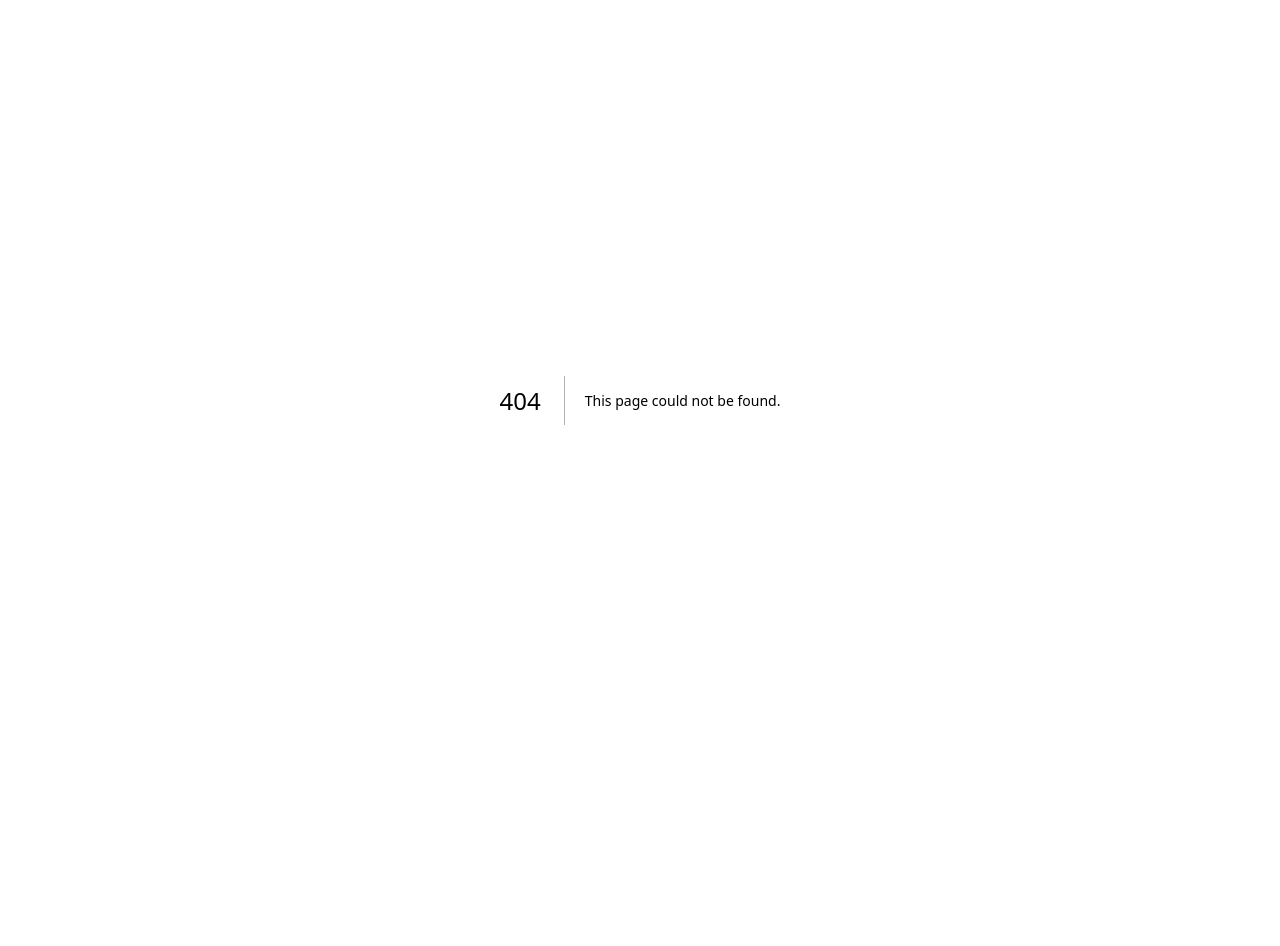
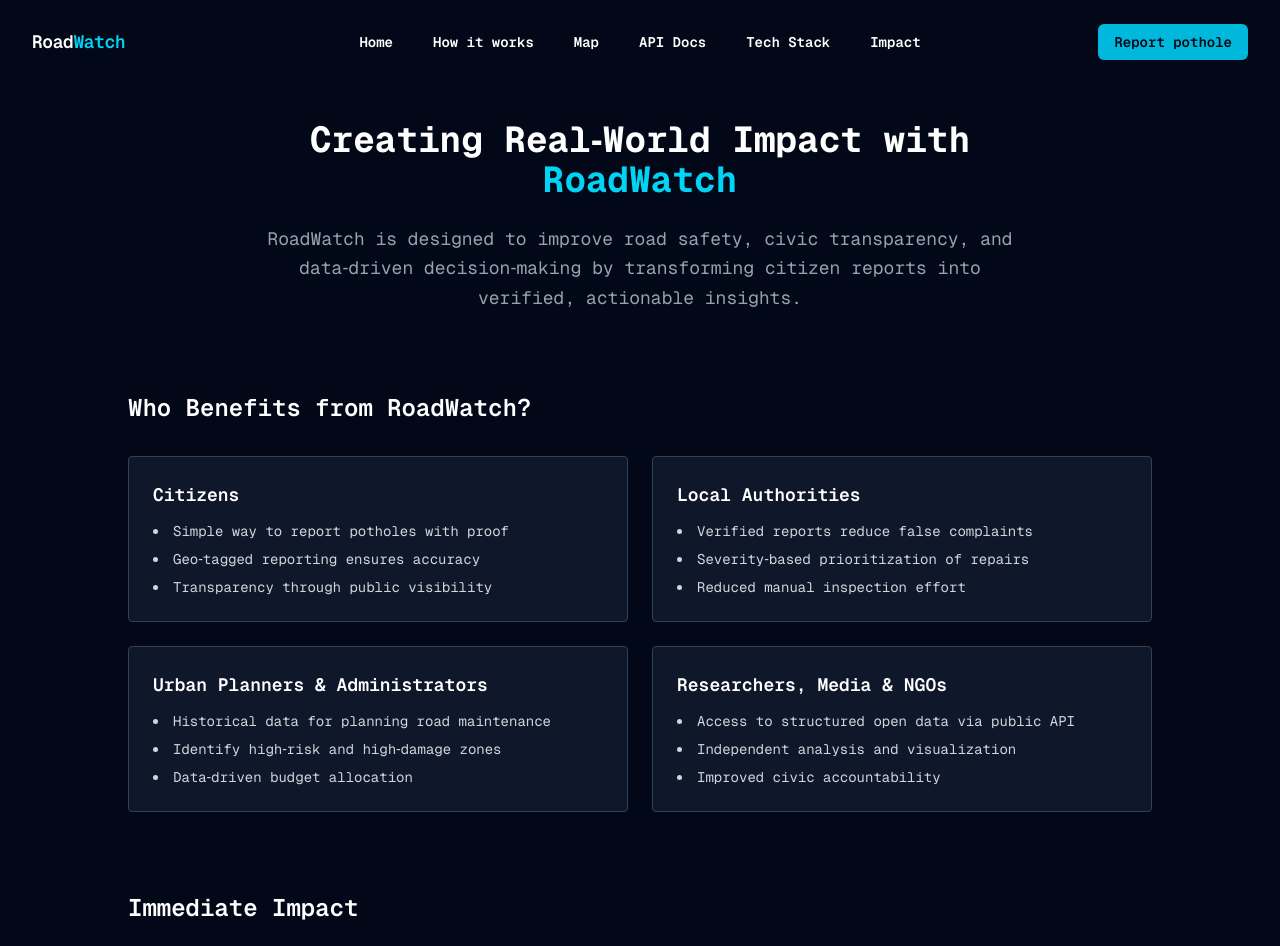
Before and after one commit to eklavyadev/roadwatch, a Next.js app: page /impact in a window 1280 px wide. Before the commit this address had no page. Shown: the top 946 px of the page. Before the commit the page ends 800 px from the top, so only its background shows below. Built offline with nearby package versions, Linux system fonts and the light colour scheme.

Commit message:
Added /Impact Page

```diff
--- /dev/null
+++ b/app/impact/page.tsx
@@ -0,0 +1,202 @@
+import Navbar from "@/components/navbar";
+
+export default function ImpactPage() {
+    return (
+        <>
+            <Navbar />
+            <div className="min-h-screen bg-[#020817] text-white px-6 py-20 mt-10">
+                <div className="mx-auto max-w-5xl space-y-20">
+
+                    {/* HERO */}
+                    <section className="text-center max-w-3xl mx-auto">
+                        <h1 className="text-3xl sm:text-4xl font-bold">
+                            Creating Real‑World Impact with{' '}
+                            <span className="text-cyan-400">RoadWatch</span>
+                        </h1>
+                        <p className="mt-6 text-gray-400 text-lg leading-relaxed">
+                            RoadWatch is designed to improve road safety, civic transparency,
+                            and data‑driven decision‑making by transforming citizen reports
+                            into verified, actionable insights.
+                        </p>
+                    </section>
+
+                    {/* WHO BENEFITS */}
+                    <section>
+                        <h2 className="text-2xl font-semibold mb-8">
+                            Who Benefits from RoadWatch?
+                        </h2>
+
+                        <div className="grid grid-cols-1 md:grid-cols-2 gap-6">
+                            <ImpactCard
+                                title="Citizens"
+                                points={[
+                                    'Simple way to report potholes with proof',
+                                    'Geo‑tagged reporting ensures accuracy',
+                                    'Transparency through public visibility',
+                                ]}
+                            />
+
+                            <ImpactCard
+                                title="Local Authorities"
+                                points={[
+                                    'Verified reports reduce false complaints',
+                                    'Severity‑based prioritization of repairs',
+                                    'Reduced manual inspection effort',
+                                ]}
+                            />
+
+                            <ImpactCard
+                                title="Urban Planners & Administrators"
+                                points={[
+                                    'Historical data for planning road maintenance',
+                                    'Identify high‑risk and high‑damage zones',
+                                    'Data‑driven budget allocation',
+                                ]}
+                            />
+
+                            <ImpactCard
+                                title="Researchers, Media & NGOs"
+                                points={[
+                                    'Access to structured open data via public API',
+                                    'Independent analysis and visualization',
+                                    'Improved civic accountability',
+                                ]}
+                            />
+                        </div>
+                    </section>
+
+
+                    {/* SHORT TERM IMPACT */}
+                    <section>
+                        <h2 className="text-2xl font-semibold mb-6">
+                            Immediate Impact
+                        </h2>
+
+                        <div className="bg-[#0f172a] border border-slate-700 rounded p-6 text-gray-300 space-y-3">
+                            <p>• Faster and more accurate pothole reporting</p>
+                            <p>• Reduction in duplicate or unclear complaints</p>
+                            <p>• Evidence‑based verification using images and location</p>
+                            <p>• Increased trust between citizens and authorities</p>
+                        </div>
+                    </section>
+
+                    {/* LONG TERM IMPACT */}
+                    <section>
+                        <h2 className="text-2xl font-semibold mb-6">
+                            Long‑Term Impact & Scalability
+                        </h2>
+
+                        <div className="bg-[#0f172a] border border-slate-700 rounded p-6 text-gray-300 space-y-3">
+                            <p>• City‑wide deployment across multiple regions</p>
+                            <p>• Trend analysis of road damage over time</p>
+                            <p>• Predictive maintenance using historical data</p>
+                            <p>• Integration with smart‑city dashboards</p>
+                            <p>• AI‑assisted moderation for faster verification</p>
+                        </div>
+                    </section>
+
+                    {/* OPEN DATA IMPACT */}
+                    <section>
+                        <h2 className="text-2xl font-semibold mb-6">
+                            Open Data & Public API Impact
+                        </h2>
+
+                        <div className="bg-[#0f172a] border border-slate-700 rounded p-6 text-gray-300 space-y-3">
+                            <p>
+                                RoadWatch exposes a <span className="text-white font-medium">
+                                    public, read‑only API
+                                </span> that allows anyone to access verified pothole data.
+                            </p>
+
+                            <p>
+                                This enables developers, researchers, media organizations, and civic
+                                groups to reuse the data for independent analysis, dashboards, and
+                                public awareness initiatives.
+                            </p>
+
+                            <p>
+                                Since only <span className="text-white font-medium">
+                                    approved reports
+                                </span> are available through the API, the system maintains data
+                                reliability while promoting transparency and collaboration.
+                            </p>
+                        </div>
+                    </section>
+
+
+                    {/* SMART CITY ALIGNMENT */}
+                    <section>
+                        <h2 className="text-2xl font-semibold mb-6">
+                            Alignment with Smart City Goals
+                        </h2>
+
+                        <div className="grid grid-cols-1 md:grid-cols-3 gap-6 text-sm text-gray-300">
+                            <SmartCard
+                                title="Transparency"
+                                desc="Public visibility of verified reports builds trust and accountability."
+                            />
+                            <SmartCard
+                                title="Open Data"
+                                desc="Public API enables third‑party innovation and analysis."
+                            />
+                            <SmartCard
+                                title="Automation"
+                                desc="AI‑assisted image analysis reduces manual effort."
+                            />
+                        </div>
+                    </section>
+
+                    {/* CLOSING */}
+                    <section className="text-center max-w-3xl mx-auto">
+                        <p className="text-gray-400 text-lg leading-relaxed">
+                            RoadWatch demonstrates how technology, data, and citizen
+                            participation can work together to improve urban
+                            infrastructure and road safety at scale.
+                        </p>
+                    </section>
+
+                </div>
+            </div>
+        </>
+    );
+}
+
+/* ---------- COMPONENTS ---------- */
+
+function ImpactCard({
+    title,
+    points,
+}: {
+    title: string;
+    points: string[];
+}) {
+    return (
+        <div className="bg-[#0f172a] border border-slate-700 rounded p-6">
+            <h3 className="text-lg font-semibold mb-3 text-white">
+                {title}
+            </h3>
+            <ul className="list-disc list-inside space-y-2 text-sm text-gray-300">
+                {points.map((p, i) => (
+                    <li key={i}>{p}</li>
+                ))}
+            </ul>
+        </div>
+    );
+}
+
+function SmartCard({
+    title,
+    desc,
+}: {
+    title: string;
+    desc: string;
+}) {
+    return (
+        <div className="bg-[#0f172a] border border-slate-700 rounded p-5">
+            <h4 className="text-white font-semibold mb-2">
+                {title}
+            </h4>
+            <p className="text-gray-400">{desc}</p>
+        </div>
+    );
+}
--- a/components/navbar.tsx
+++ b/components/navbar.tsx
@@ -6,12 +6,14 @@ import { Bars3Icon, XMarkIcon } from '@heroicons/react/24/outline'
 import { ChevronDownIcon } from '@heroicons/react/24/outline'
 
 
+
 const navigation = [
   { name: 'Home', href: '/' },
   { name: 'How it works', href: '/#how' },
   { name: 'Map', href: '/#map' },
   { name: 'API Docs', href: '/api' },
-  { name: 'Tech Stack', href: '/tech' }
+  { name: 'Tech Stack', href: '/tech' },
+  { name: 'Impact', href: '/impact' },
 
 ]
 
```
